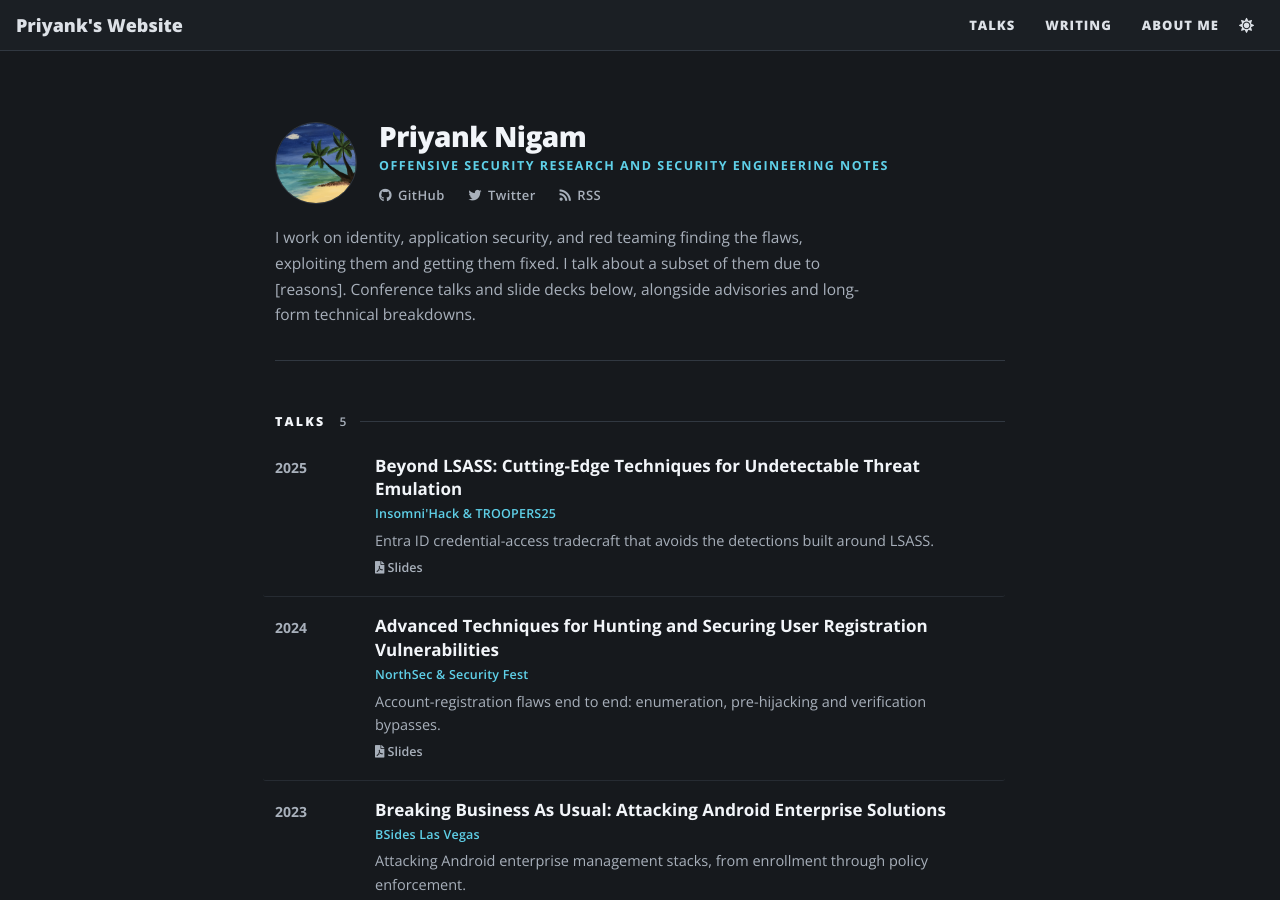
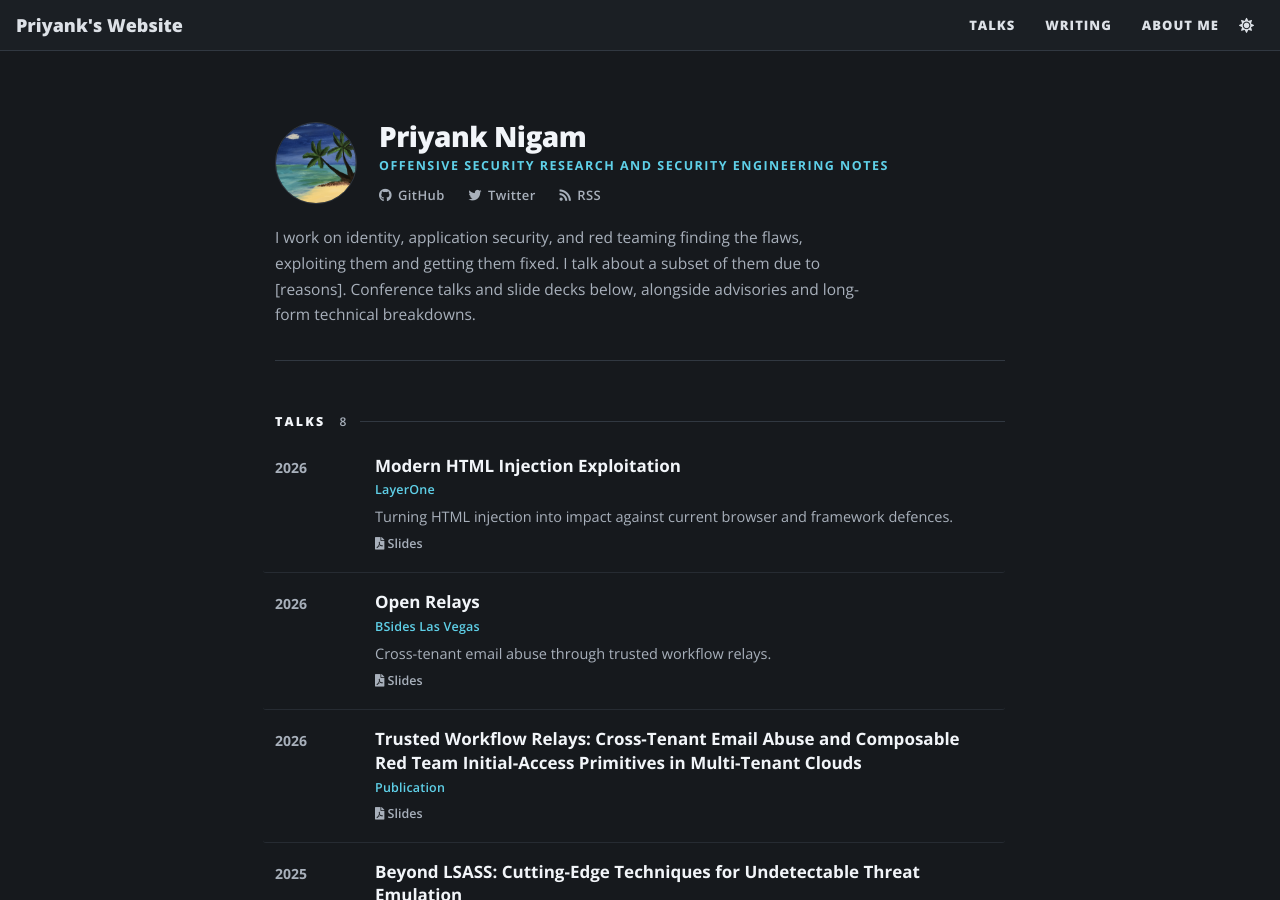
Before and after one commit to priyankn/priyankn.github.io, a Jekyll site: the page built from index.html, in a window 1280 px wide and 900 px high. Built offline with Jekyll 4.4.1, drawn with Linux system fonts in a browser that asks for light colours; nearby versions of some CDN libraries.

Commit message:
Add the three new decks from Talks-Publications
Brings talks.yml back in step with the repo, which now holds eight PDFs.

- LayerOne 2026, Modern HTML Injection Exploitation
- BSides Las Vegas 2026, Open Relays
- Trusted Workflow Relays, listed as a publication

Titles, venues and descriptions were inferred from the filenames and
need review. The third has no year or venue in its name; 2026 is taken
from when it was committed upstream.

All three URLs resolve, including the colon and the spaces, which
uri_escape encodes at build time.

```diff
--- a/_data/talks.yml
+++ b/_data/talks.yml
@@ -1,6 +1,24 @@
 # Talks shown on the landing page, newest first.
 # `file` must match the filename in the Talks-Publications repo exactly;
 # spaces and other unsafe characters are URL-escaped at build time.
+
+# TODO: titles, venues and descriptions below were inferred from filenames.
+- year: 2026
+  venue: "LayerOne"
+  title: "Modern HTML Injection Exploitation"
+  desc: "Turning HTML injection into impact against current browser and framework defences."
+  file: "LayerOne 2026 - Modern HTML Injection Exploitation-laptop-014500.pdf"
+
+- year: 2026
+  venue: "BSides Las Vegas"
+  title: "Open Relays"
+  desc: "Cross-tenant email abuse through trusted workflow relays."
+  file: "OpenRelays2026-BsidesLV.pdf"
+
+- year: 2026
+  venue: "Publication"
+  title: "Trusted Workflow Relays: Cross-Tenant Email Abuse and Composable Red Team Initial-Access Primitives in Multi-Tenant Clouds"
+  file: "Trusted Workflow Relays:Cross-Tenant Email Abuse and Composable Red Team Initial-Access Primitives in Multi-Tenant Clouds.pdf"
 
 - year: 2025
   venue: "Insomni'Hack & TROOPERS25"
```
